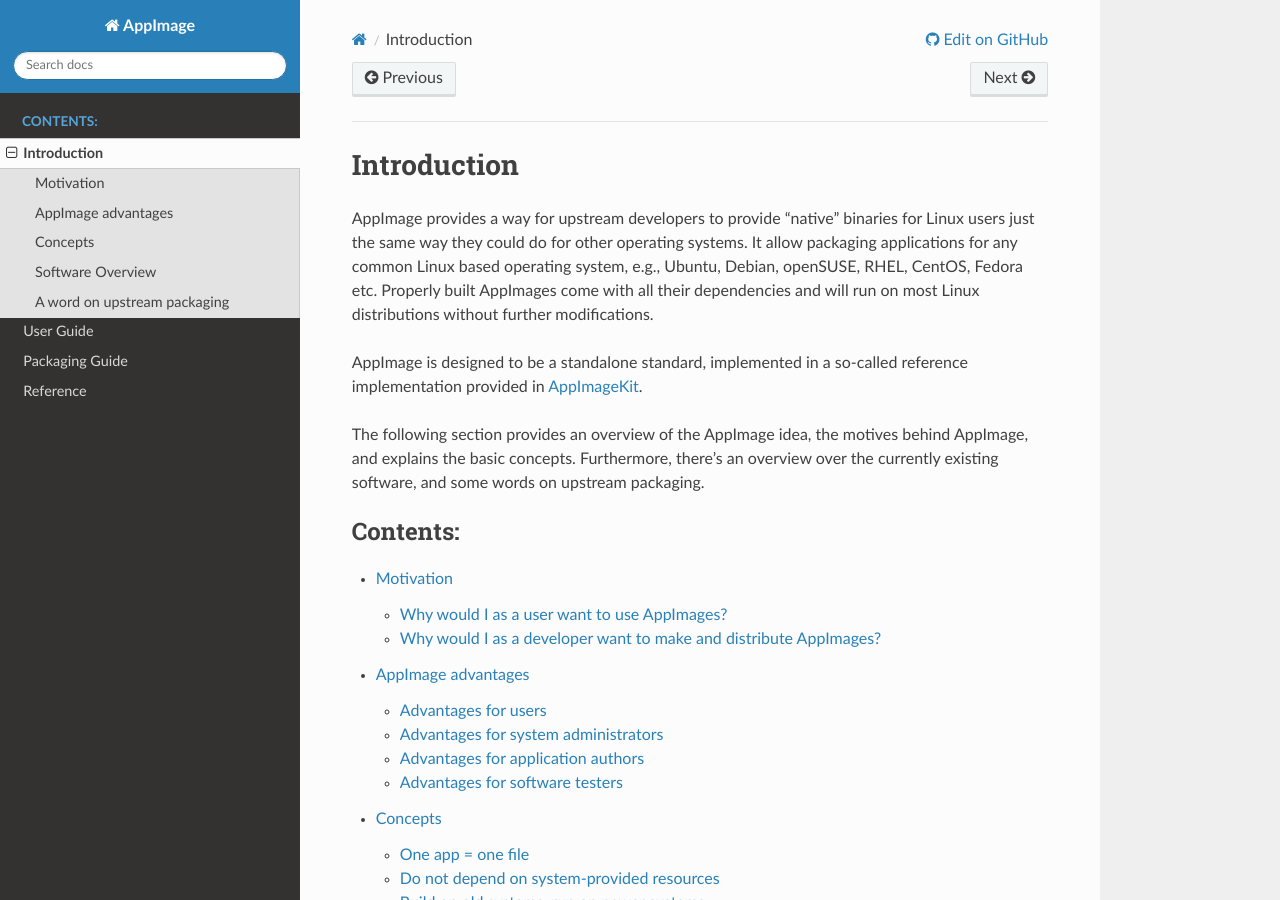
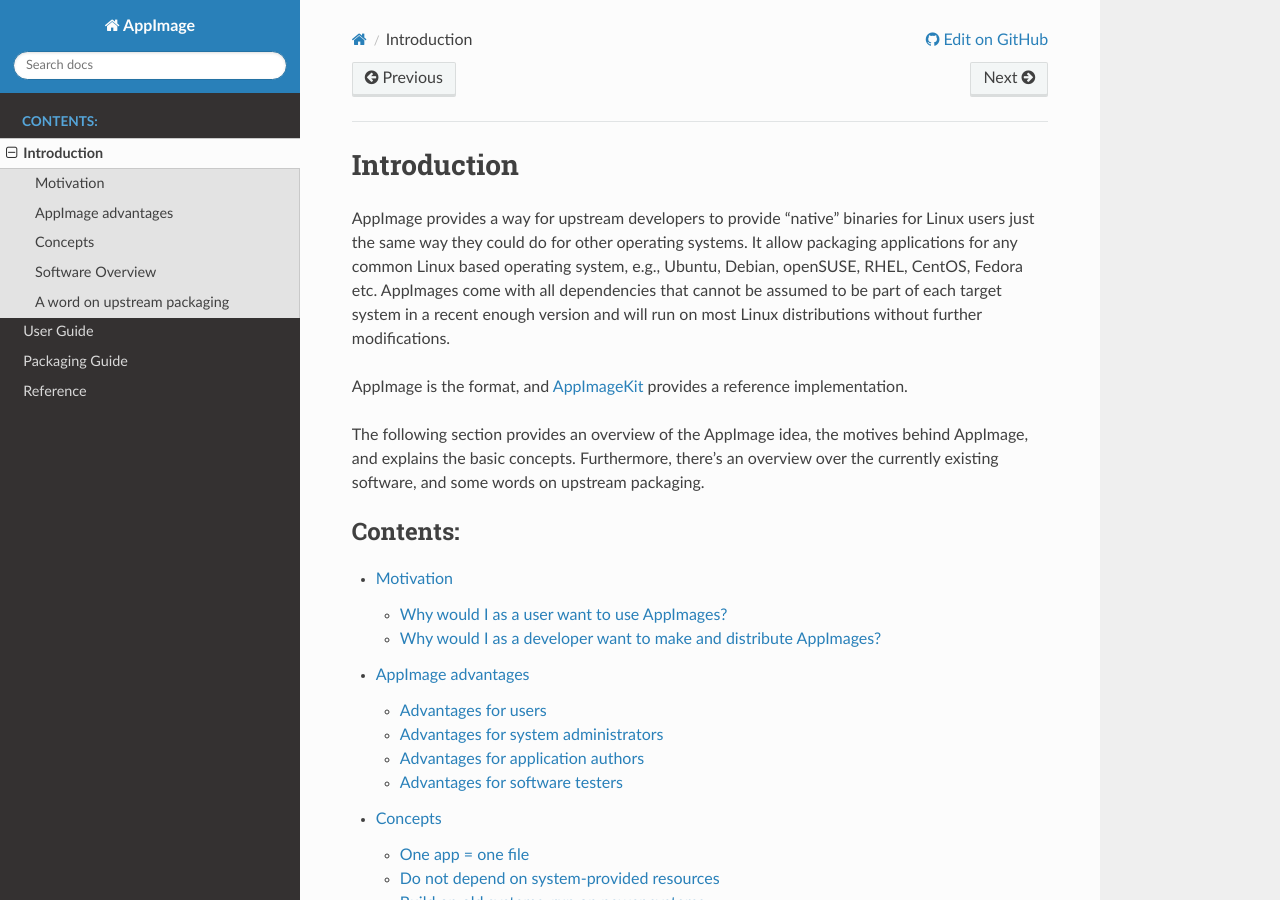
Before and after one commit to AppImage/docs.appimage.org, a Sphinx documentation site: the page built from source/introduction/index.rst, in a window 1280 px wide and 900 px high. Built offline with Sphinx 7.4.7 and the Read the Docs theme 2.0.0, drawn with Linux system fonts in a browser that asks for light colours; pages that are not in the unit, such as notebooks, are missing from menus.

Commit message:
Update index.rst

```diff
--- a/source/introduction/index.rst
+++ b/source/introduction/index.rst
@@ -1,9 +1,9 @@
 Introduction
 ============
 
-AppImage provides a way for upstream developers to provide "native" binaries for Linux users just the same way they could do for other operating systems. It allow packaging applications for any common Linux based operating system, e.g., Ubuntu, Debian, openSUSE, RHEL, CentOS, Fedora etc. Properly built AppImages come with all their dependencies and will run on most Linux distributions without further modifications.
+AppImage provides a way for upstream developers to provide "native" binaries for Linux users just the same way they could do for other operating systems. It allow packaging applications for any common Linux based operating system, e.g., Ubuntu, Debian, openSUSE, RHEL, CentOS, Fedora etc. AppImages come with all dependencies that cannot be assumed to be part of each target system in a recent enough version and will run on most Linux distributions without further modifications.
 
-AppImage is designed to be a standalone standard, implemented in a so-called reference implementation provided in AppImageKit_.
+AppImage is the format, and AppImageKit_ provides a reference implementation.
 
 The following section provides an overview of the AppImage idea, the motives behind AppImage, and explains the basic concepts. Furthermore, there's an overview over the currently existing software, and some words on upstream packaging.
 
```
